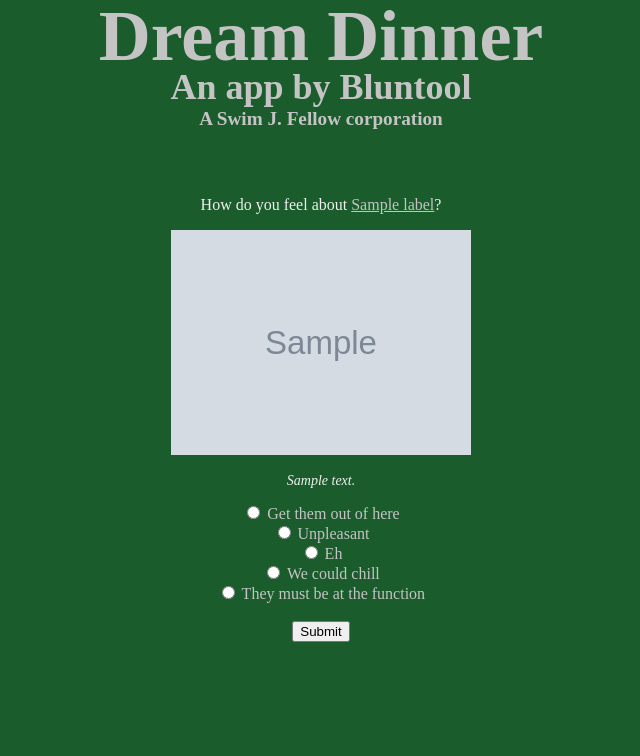
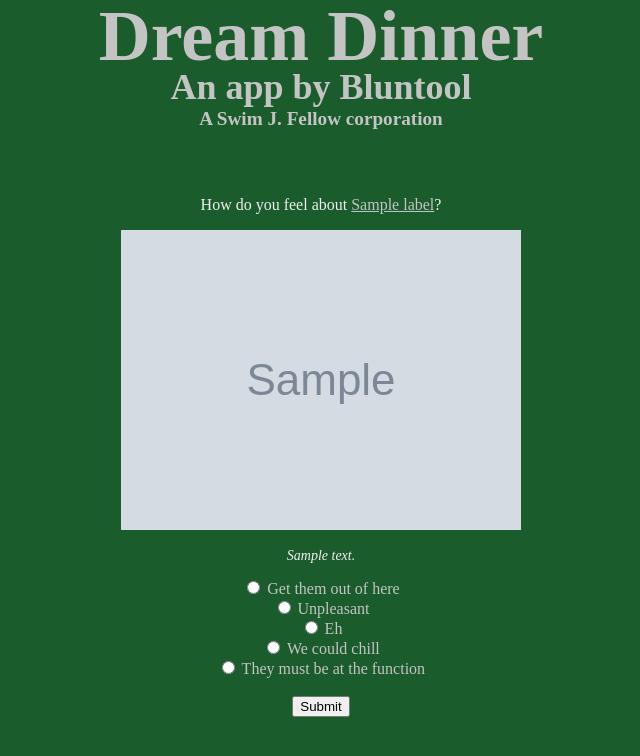
Before and after one commit to swimfellow/dream-dinner-party, a Flask app: template templates/survey.html in a window 1280 px wide. Shown: the top 756 px of the page, without its empty margins (319-959 px from the left). Run offline with Flask 3, Linux system fonts and the light colour scheme; the template is opened without the code that fills it: most values are stand-ins (such as "Sample title", 1, 10 or a date in 2020); grey boxes marked "Sample" are stand-in pictures; some web fonts are replaced.

Commit message:
Fix max height

```diff
--- a/static/styles.css
+++ b/static/styles.css
@@ -107,5 +107,5 @@ p a{
 }
 
 img{
-    max-width: 300px;
+    max-height: 300px;
 }
```
